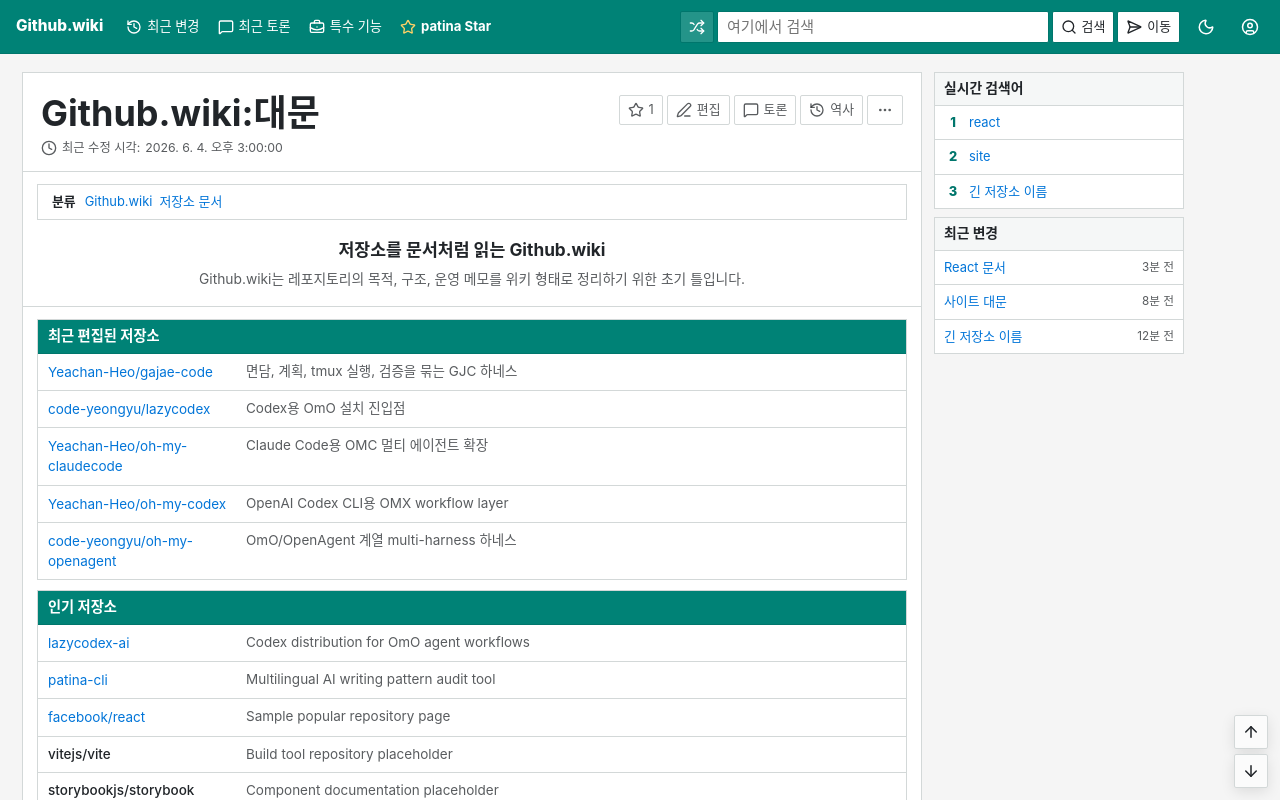
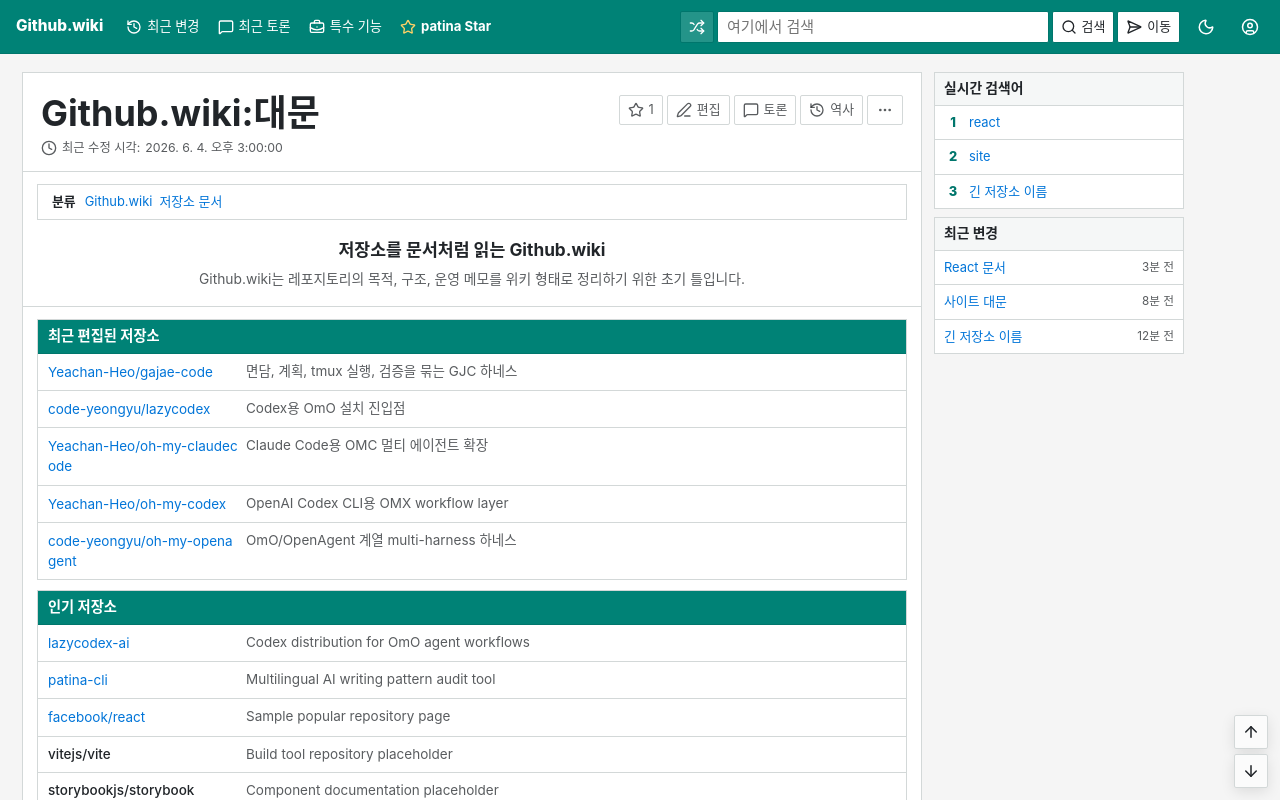
Before and after one commit to devswha/github-wiki, a React (Vite) app: page / in a window 1280 px wide. Shown: the top 800 px of the page. Built offline with nearby package versions, Linux system fonts and the light colour scheme.

Commit message:
fix(wiki): restore article wrapping contracts (#4)

```diff
--- a/src/pages/ArticlePage.tsx
+++ b/src/pages/ArticlePage.tsx
@@ -29,8 +29,11 @@ export function ArticlePage(): ReactElement {
     return <NotFoundPage />;
   }
 
+  const isUpstreamArticle =
+    article.slug.startsWith("Yeachan-Heo/") || article.slug.startsWith("code-yeongyu/");
+
   return (
-    <article className="wiki-article">
+    <article className={`wiki-article${isUpstreamArticle ? " upstream-article" : ""}`}>
       <ArticleHeader modifiedAt={article.modifiedAt} title={article.title} />
       <CategoryStrip categories={article.categories} />
       <div className="article-layout">
--- a/src/styles/article.css
+++ b/src/styles/article.css
@@ -5,7 +5,7 @@
   background: var(--wiki-surface);
   box-shadow: none;
   overflow-wrap: break-word;
-  word-break: normal;
+  word-break: break-all;
 }
 
 .article-body,
@@ -321,5 +321,9 @@
   font-size: 0.96rem;
   line-height: 1.5;
   overflow-wrap: break-word;
+  word-break: break-all;
+}
+
+.upstream-article .article-section p {
   word-break: normal;
 }
```
